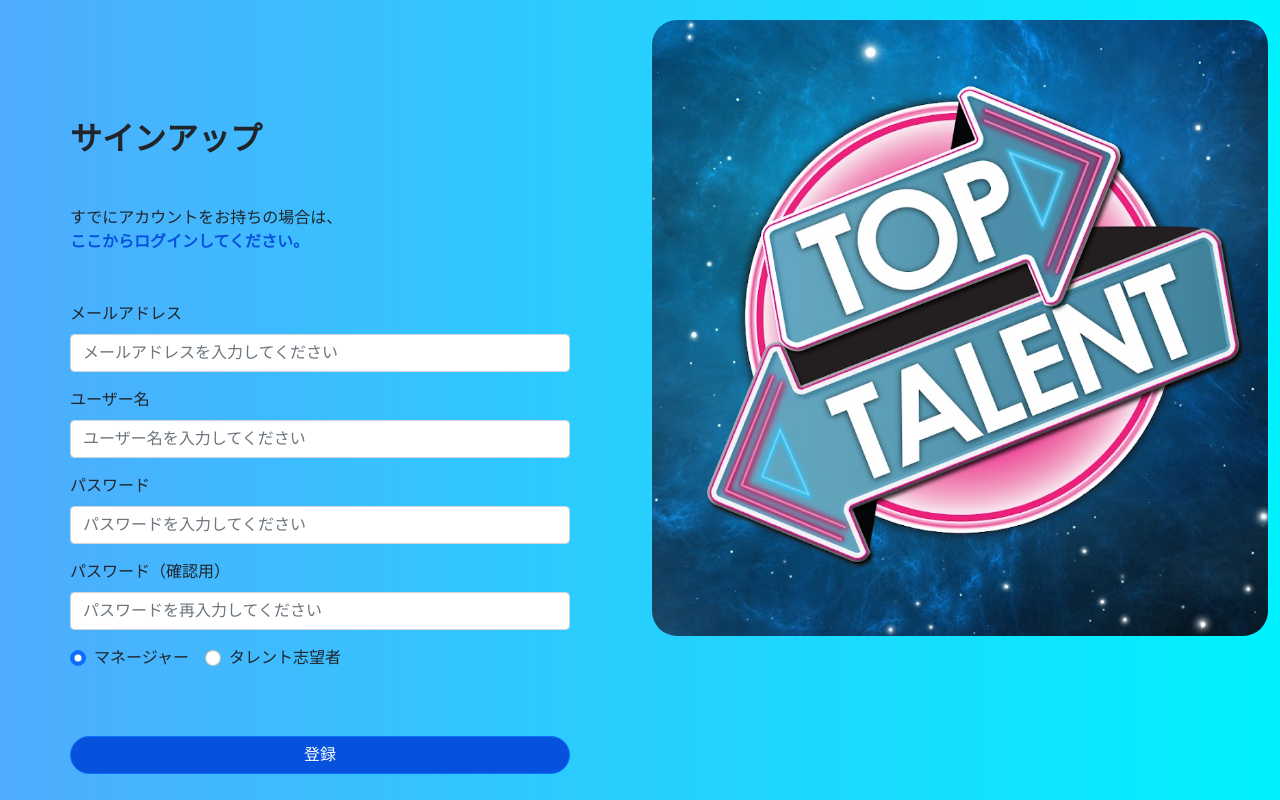
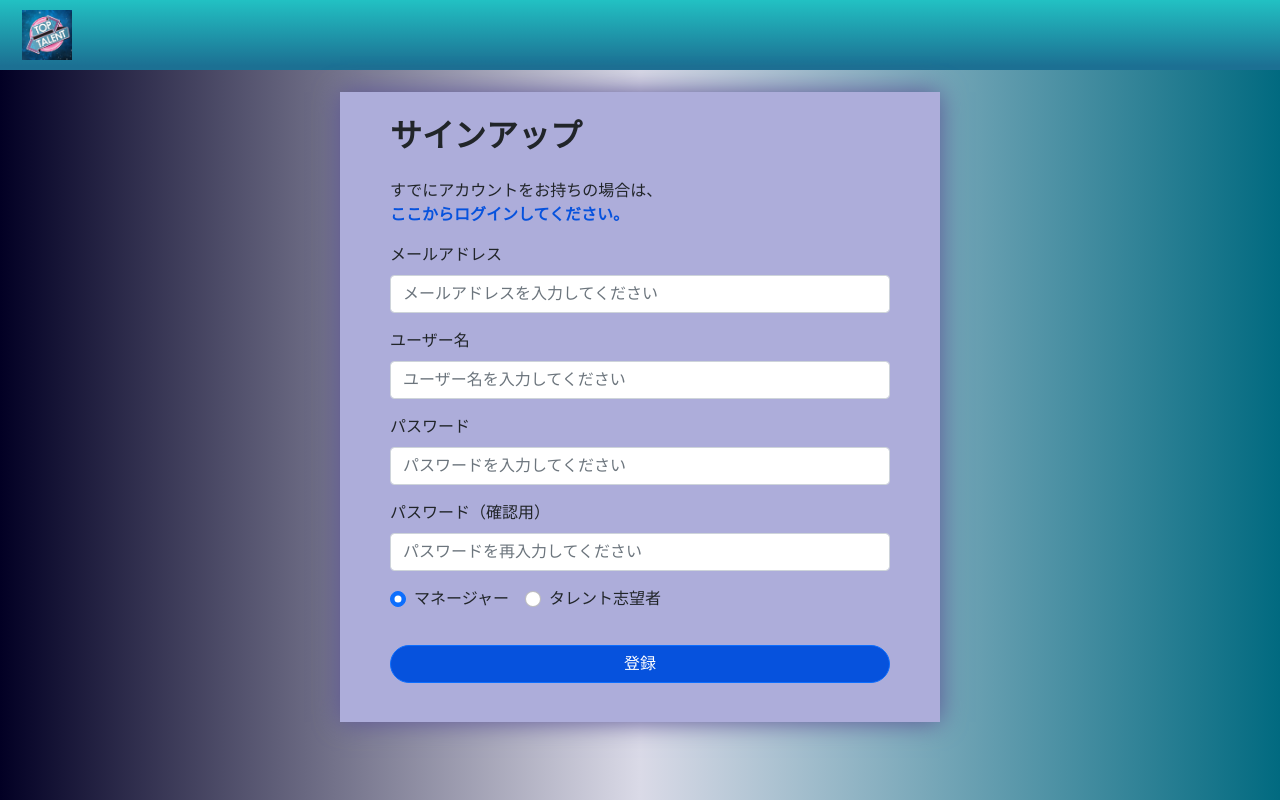
Before and after one commit to sakura-ITSS2/metting-talent, a React (Create React App) app: page /signup in a window 1280 px wide. Shown: the top 800 px of the page. Built offline with nearby package versions, Linux system fonts and the light colour scheme; a web font is replaced by a local one.

Commit message:
design Login and Signup

```diff
--- a/package.json
+++ b/package.json
@@ -16,7 +16,9 @@
     "react-pro-sidebar": "^0.7.1",
     "react-router-dom": "^5.2.0",
     "react-scripts": "4.0.3",
+    "react-validation": "^3.0.7",
     "sass": "^1.43.4",
+    "validator": "^13.7.0",
     "web-vitals": "^1.0.1"
   },
   "scripts": {
--- a/src/components/Home/Home.scss
+++ b/src/components/Home/Home.scss
@@ -1,29 +1,5 @@
 .Home {
     background-color: #cfd6d1;
-}
-
-header {
-    position: fixed;
-    top: 0;
-    height: 70px;
-    width: 100%;
-    display: flex;
-    align-items: flex-end;
-    justify-content: center;
-    box-shadow: 1px 1px 1px 1px rgba(116, 110, 110, 0.199);
-    background: linear-gradient(0deg, rgba(28,112,147,1) 6%, rgba(34,193,195,1) 100%);
-}
-
-.logo {
-    margin-left: 10px;
-    margin-bottom: 10px;
-}
-
-.header-inner {
-    width: 90%;
-    display: flex;
-    align-items: center;
-    justify-content: space-between;
 }
 
 .loginButton {
@@ -41,7 +17,7 @@ header {
 }
 
 .signupButton {
-    margin-right: 30px;
+    margin-right: 35px;
     color: #1e90ff;
     background-color: #add8e6;
     font-size: 16px;
--- a/src/components/Login/Login.jsx
+++ b/src/components/Login/Login.jsx
@@ -58,8 +58,13 @@ function Login() {
 
     return (
         <Container fluid className="login-page">
-            <Row>
-                <Col lg={6} md={6}>
+            <header>
+                <div className="logo">
+                    <a href="/">
+                        <img style={{height: 50,}} src={banner}/>
+                    </a>
+                </div>
+            </header>
             <div className="login-form">
                 <h2 className="fw-bold mb-5">サインイン</h2>
                 <div className="mb-5 signup-link">
@@ -107,11 +112,6 @@ function Login() {
                     </Button>
                 </Form>
             </div>
-                </Col>
-                <Col lg={6} md={6}>
-                    <Image src={banner} fluid className="banner" />
-                </Col>
-            </Row>
         </Container>
     );
 }
--- a/src/components/Login/Login.scss
+++ b/src/components/Login/Login.scss
@@ -1,12 +1,16 @@
 .login-page {
   padding: 20px;
   height: 1000px;
-  background-image: linear-gradient(to right, #4facfe 0%, #00f2fe 100%);
+  background-image: linear-gradient(90deg, rgba(2,0,36,1) 0%, rgba(218,218,231,1) 50%, rgba(1,106,128,1) 100%);
   .login-form {
     max-width: 600px;
-    height: auto;
-    padding: 200px 50px;
+    padding: 30px 50px;
     margin: auto;
+    background: #adadda;
+    position: relative;
+    height: 500px;
+    box-shadow: 0px 0px 24px #5c5696;
+    top: 14%;
 
     .signup-link {
       font-weight: 500;
@@ -25,5 +29,8 @@
 
   .banner {
     border-radius: 25px;
+    max-width: 90%;
+    margin-left: 30px;
+    padding: 100px 50px;
   }
 }
--- a/src/components/Signup/Signup.jsx
+++ b/src/components/Signup/Signup.jsx
@@ -77,11 +77,16 @@ function SignUp() {
 
     return (
         <Container fluid className="signup-page">
-            <Row>
-                <Col lg={6} md={6}>
+            <header>
+                <div className="logo">
+                    <a href="/">
+                        <img style={{height: 50,}} src={banner}/>
+                    </a>
+                </div>
+            </header>
             <div className="signup-form">
-                        <h2 className="fw-bold mb-5">サインアップ</h2>
-                        <div className="mb-5 signup-link">
+                <h2 className="signup-text">サインアップ</h2>
+                <div className="signup-link">
                     <span className="mb-2">
                         すでにアカウントをお持ちの場合は、
                     </span>
@@ -161,7 +166,7 @@ function SignUp() {
                     )}
                     <Button
                         variant="primary"
-                                className="rounded-pill w-100 mt-5"
+                        className="rounded-pill w-100"
                         onClick={handleSubmit}
                         disabled={
                             user.pass !== user.rePass || invalidEmail
@@ -173,11 +178,6 @@ function SignUp() {
                     </Button>
                 </Form>
             </div>
-                </Col>
-                <Col lg={6} md={6}>
-                    <Image src={banner} fluid className="banner" />
-                </Col>
-            </Row>
         </Container>
     );
 }
--- a/src/components/Signup/Signup.scss
+++ b/src/components/Signup/Signup.scss
@@ -1,16 +1,25 @@
 .signup-page {
   padding: 20px;
   height: 1000px;
-  background-image: linear-gradient(to right, #4facfe 0%, #00f2fe 100%);
+  background-image: linear-gradient(90deg, rgba(2,0,36,1) 0%, rgba(218,218,231,1) 50%, rgba(1,106,128,1) 100%);
   .signup-form {
     max-width: 600px;
-    height: auto;
-    padding: 100px 50px;
+    padding: 25px 50px;
     margin: auto;
+    background: #adadda;
+    position: relative;
+    height: 630px;
+    box-shadow: 0px 0px 24px #5c5696;
+    top: 7.5%;
+
+    .signup-text{
+      font-weight: 700!important;
+      margin-bottom: 1.5rem!important;
+    }
 
     .signup-link {
       font-weight: 500;
-
+      margin-bottom: 1rem!important;
       a {
         text-decoration: none;
         color: #0652DD;
@@ -20,6 +29,7 @@
 
     .btn-primary {
       background-color: #0652DD;
+      margin-top: 1rem!important;
     }
   }
 
--- a/src/index.css
+++ b/src/index.css
@@ -11,3 +11,23 @@ code {
   font-family: source-code-pro, Menlo, Monaco, Consolas, 'Courier New',
     monospace;
 }
+
+header {
+  position: fixed;
+  top: 0;
+  height: 70px;
+  width: 102%;
+  display: flex;
+  align-items: flex-end;
+  background: linear-gradient(0deg, rgba(28,112,147,1) 6%, rgba(34,193,195,1) 100%);
+  margin-left: -15px;
+}
+
+.header-inner {
+  width: 90%;
+}
+
+.logo {
+  margin-left: 25px;
+  margin-bottom: 10px;
+}
```
Also changed, not shown: 2 other files (tests, documents, lock files or other folders). Lines whose indentation alone changed are shown as unchanged.
